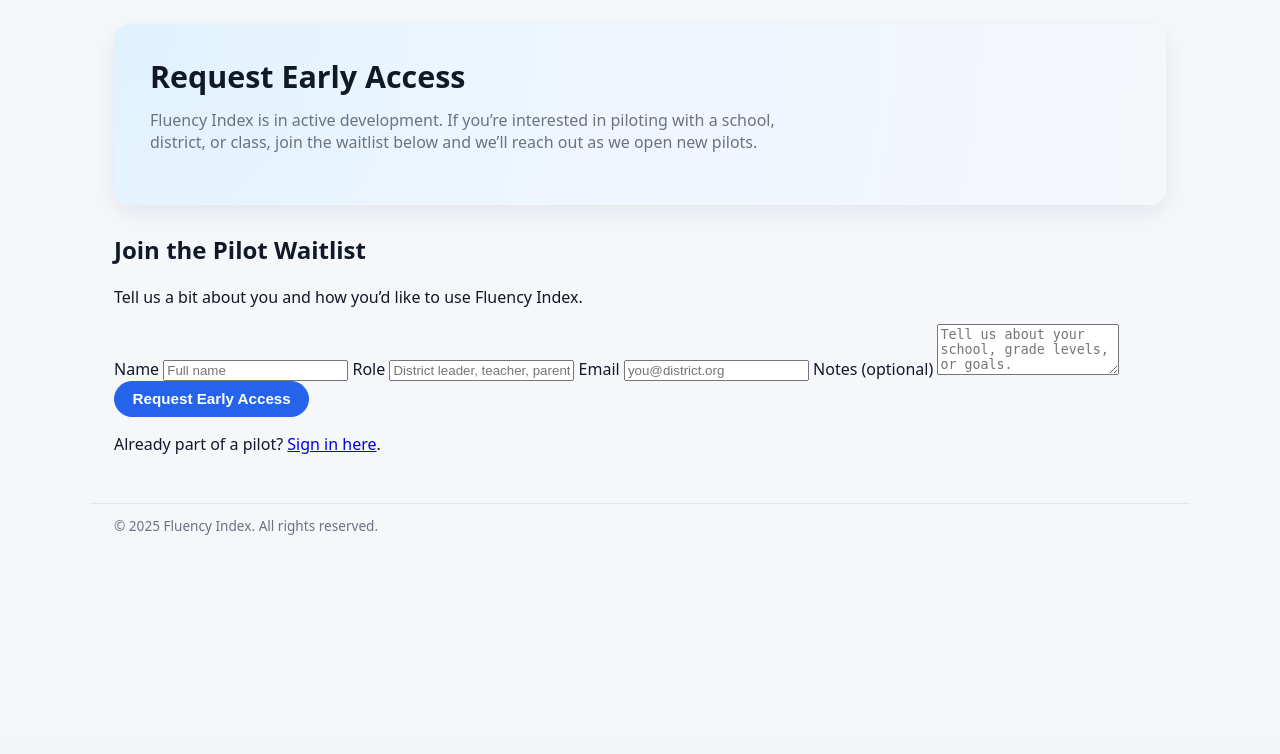
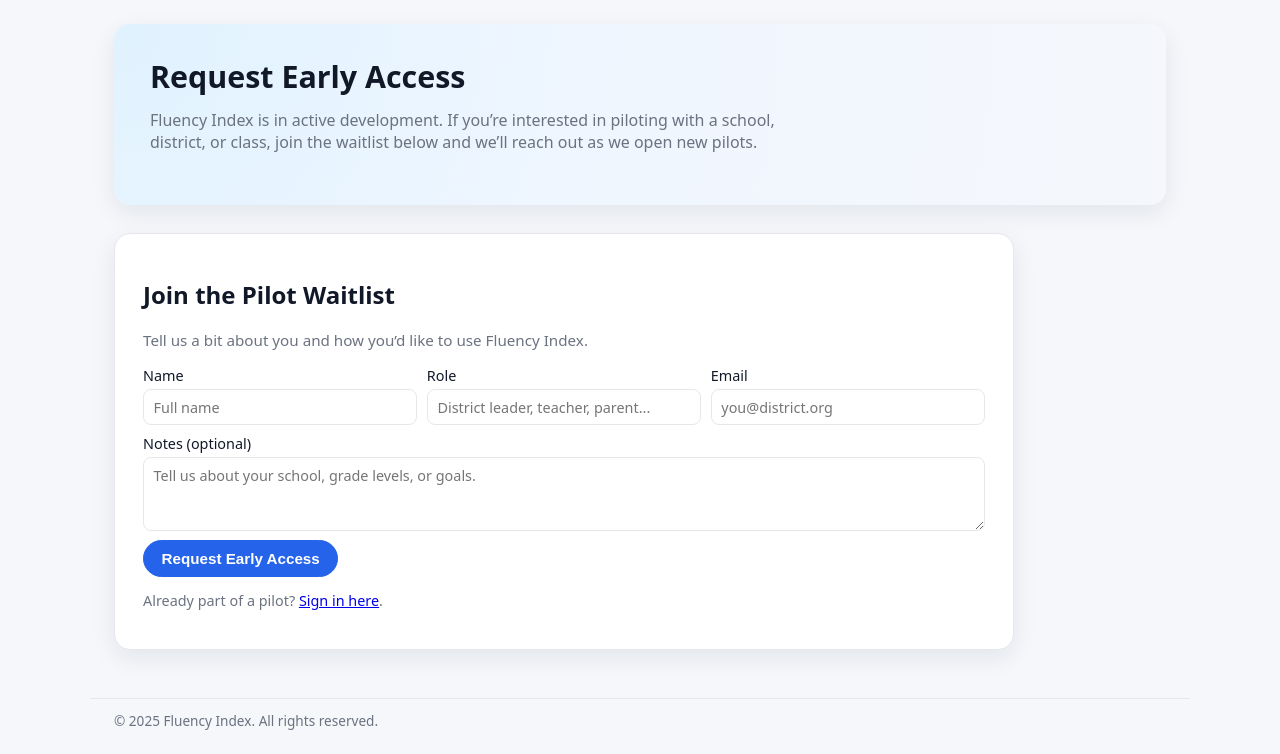
Before and after one commit to jsquales/fluencyindex_site, a FastAPI app: page /signup in a window 1280 px wide. Shown: the part 65-819 px from the top of the page. Before the commit the page ends 600 px from the top, so only its background shows below. Run offline with FastAPI, Linux system fonts and the light colour scheme.

Commit message:
Tidy signup form layout: move Notes to its own line.

```diff
--- a/app/static/css/main.css
+++ b/app/static/css/main.css
@@ -204,6 +204,74 @@
   border-top: 1px solid #e5e7eb;
 }
 
+/* Auth / forms */
+
+.auth-section {
+  margin-top: 1.5rem;
+}
+
+.auth-card {
+  background: var(--card);
+  border-radius: var(--radius-lg);
+  border: 1px solid var(--border);
+  padding: 1.5rem 1.75rem;
+  box-shadow: var(--shadow-soft);
+  max-width: 900px;
+}
+
+.auth-intro {
+  margin-top: 0.25rem;
+  margin-bottom: 1rem;
+  color: var(--text-muted);
+  font-size: 0.95rem;
+}
+
+.auth-form {
+  display: flex;
+  flex-wrap: wrap;
+  gap: 0.6rem;
+  align-items: flex-start;
+  margin-bottom: 0.75rem;
+}
+
+.auth-field {
+  display: flex;
+  flex-direction: column;
+  font-size: 0.9rem;
+  flex: 1 1 0;
+  min-width: 150px;
+}
+
+.auth-field span {
+  margin-bottom: 0.25rem;
+}
+
+.auth-field input,
+.auth-field textarea {
+  padding: 0.45rem 0.6rem;
+  border-radius: 8px;
+  border: 1px solid var(--border);
+  font: inherit;
+}
+
+.auth-field input:focus,
+.auth-field textarea:focus {
+  outline: none;
+  border-color: var(--primary);
+  box-shadow: 0 0 0 1px rgba(37, 99, 235, 0.1);
+}
+
+/* Make Notes span the full row */
+.auth-form .auth-field-notes {
+  flex-basis: 100%;
+}
+
+.helper-text {
+  font-size: 0.9rem;
+  color: var(--text-muted);
+}
+
+
 /* Responsiveness */
 
 @media (max-width: 700px) {
--- a/app/templates/signup.html
+++ b/app/templates/signup.html
@@ -34,10 +34,11 @@
         <input type="email" name="email" placeholder="you@district.org" required>
       </label>
 
-      <label class="auth-field">
+      <label class="auth-field auth-field-notes">
         <span>Notes (optional)</span>
         <textarea name="notes" rows="3" placeholder="Tell us about your school, grade levels, or goals."></textarea>
       </label>
+
 
       <button type="submit" class="btn-primary">
         Request Early Access
```
